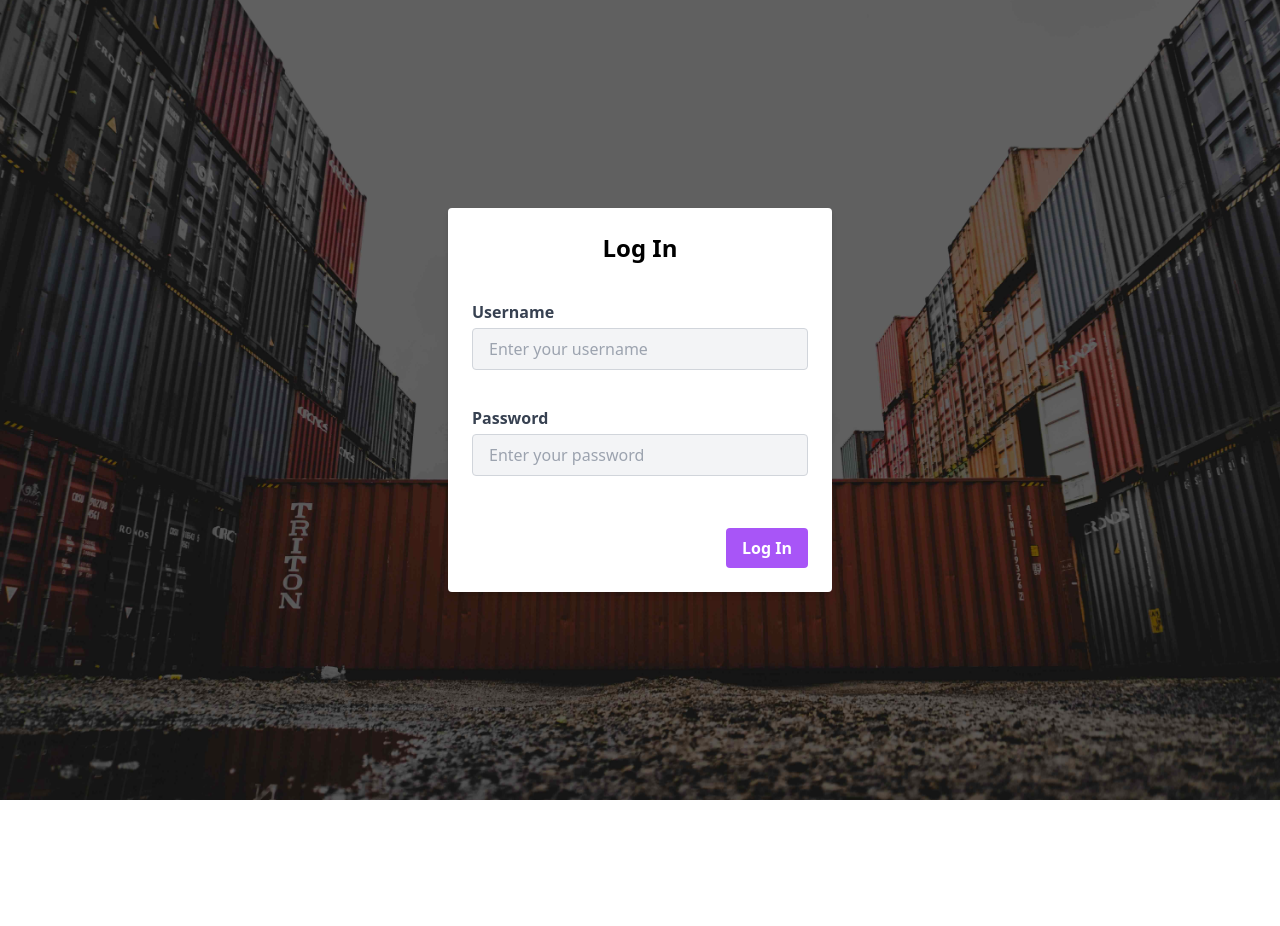
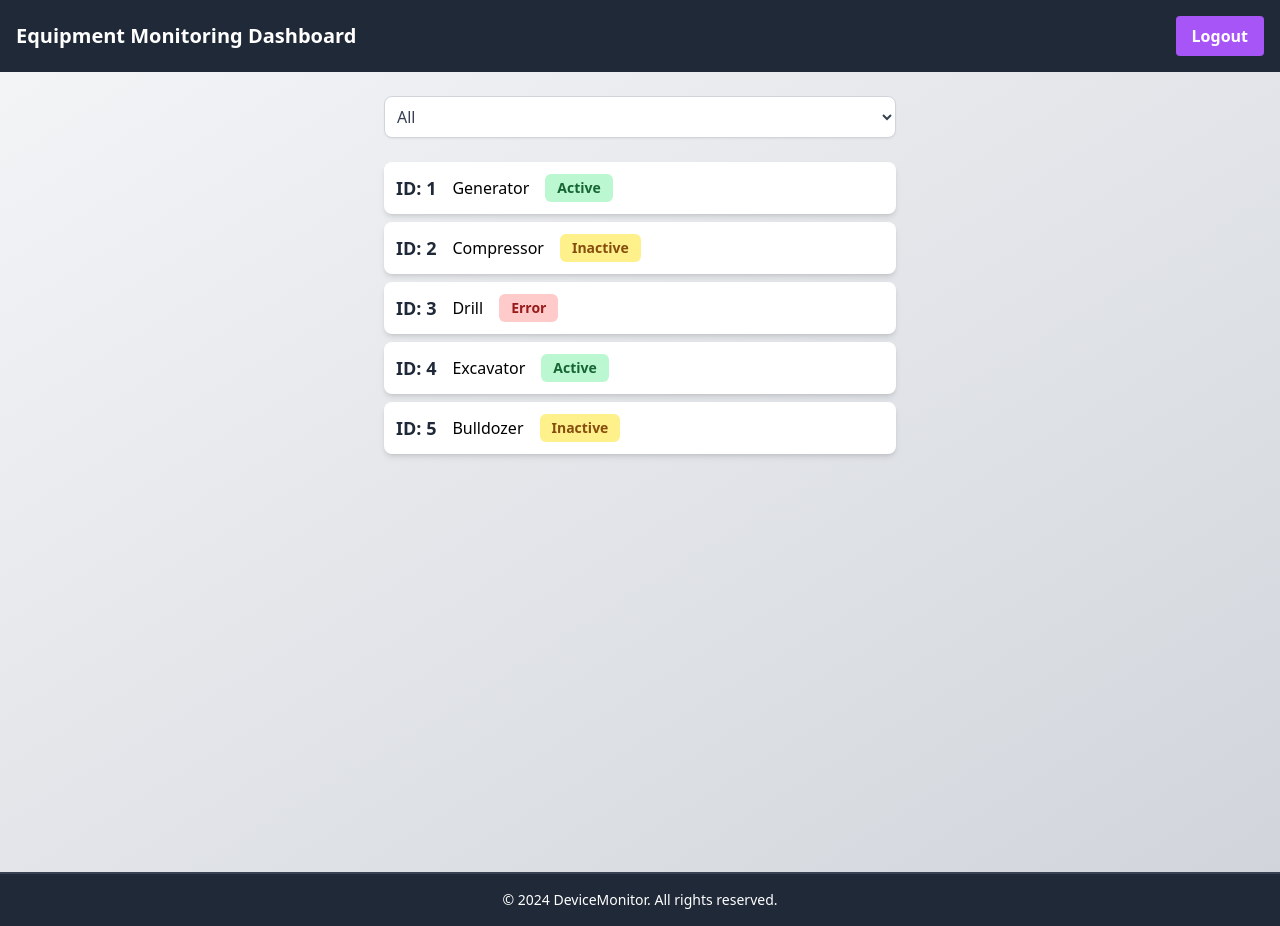
Before and after one commit to witoldolszyk/DeviceMonitor, an Angular app: page /dashboard in a window 1280 px wide. Before the commit this address led to /login. Before the commit the page ends 800 px from the top, so only its background shows below. Built offline with nearby package versions, Linux system fonts and the light colour scheme; sample sign-in values are in the browser's storage.

Commit message:
refactor: login and auth service corrected

```diff
--- a/src/app/components/dashboard/status-filter/status-filter.component.ts
+++ b/src/app/components/dashboard/status-filter/status-filter.component.ts
@@ -1,4 +1,4 @@
-import { ChangeDetectionStrategy, Component,EventEmitter, Output } from '@angular/core';
+import { ChangeDetectionStrategy, Component, EventEmitter, Output } from '@angular/core';
 
 @Component({
   selector: 'app-status-filter',
@@ -11,7 +11,7 @@ export class StatusFilterComponent {
   @Output() statusChange = new EventEmitter<string>();
 
   // Handles status selection changes
-  onStatusSelected(event: Event) {
+  onStatusSelected(event: Event): void {
     const target = event.target as HTMLSelectElement;
     this.statusChange.emit(target.value);
   }
--- a/src/app/components/login/login.component.css
+++ b/src/app/components/login/login.component.css
@@ -1,5 +1,5 @@
 .login-container {
-  @apply flex justify-center items-center min-h-screen relative;
+  @apply flex justify-center items-center min-h-screen relative flex justify-center items-center min-h-screen bg-gray-100;
   background-image: url('../../../assets/container.jpg');
   background-size: cover;
   background-position: center;
@@ -12,7 +12,7 @@
 }
 
 .login-form {
-  @apply bg-white p-6 rounded shadow-md w-full max-w-sm space-y-4 relative;
+  @apply bg-white p-6 rounded shadow-md w-full max-w-sm space-y-4 relative bg-white p-6 rounded shadow-md w-full max-w-sm space-y-6 ;
   z-index: 10;
 }
 
--- a/src/app/components/login/login.component.html
+++ b/src/app/components/login/login.component.html
@@ -1,6 +1,6 @@
-<div class="login-container flex justify-center items-center min-h-screen bg-gray-100">
+<div class="login-container">
   @if (isLoggedIn) {
-    <div class="login-form bg-white p-6 rounded shadow-md w-full max-w-sm space-y-6">
+    <div class="login-form">
       <div class="text-center space-y-4">
         <h2 class="text-2xl font-bold mb-4">You are logged</h2>
         <div class="flex justify-between">
@@ -22,7 +22,7 @@
 
   } @else {
   <form (ngSubmit)="handleLogin()" #loginForm="ngForm"
-    class="login-form bg-white p-6 rounded shadow-md w-full max-w-sm space-y-6">
+    class="login-form">
     <h2 class="text-2xl font-bold text-center mb-4">Log In</h2>
 
     <div class="error-placeholder">
--- a/src/app/components/login/login.component.ts
+++ b/src/app/components/login/login.component.ts
@@ -14,7 +14,7 @@ import { ButtonComponent } from '../../shared/components/button/button.component
   changeDetection: ChangeDetectionStrategy.OnPush
 })
 export class LoginComponent implements OnInit {
-  isLoggedIn: boolean = false;
+  isLoggedIn = false;
   username: string = '';
   password: string = '';
   errorMessages: { username?: string; password?: string;} = {};
--- a/src/app/shared/services/auth.service.ts
+++ b/src/app/shared/services/auth.service.ts
@@ -7,7 +7,7 @@ import { USERS } from '../mocks/user.mock';
   providedIn: 'root'
 })
 export class AuthService {
-  private loggedIn = signal<boolean>(false);
+  public loggedIn = signal<boolean>(sessionStorage.getItem('currentUser') !== null);
   private currentUser = signal<string | null>(null);
 
   constructor() {}
@@ -38,7 +38,6 @@ export class AuthService {
           this.currentUser.set(username);
           sessionStorage.setItem('currentUser', username);
         }
-
         return isAuthenticated;
       }),
       catchError(error => {
--- a/src/app/shared/services/equipment.service.ts
+++ b/src/app/shared/services/equipment.service.ts
@@ -11,7 +11,6 @@ export class EquipmentService {
   constructor() { }
 
   // Retrieves equipment data with a simulated delay
-
   getEquipmentData(): Observable<Equipment[]> {
     return of(EQUIPMENT_DATA).pipe(
       delay(500),
```
